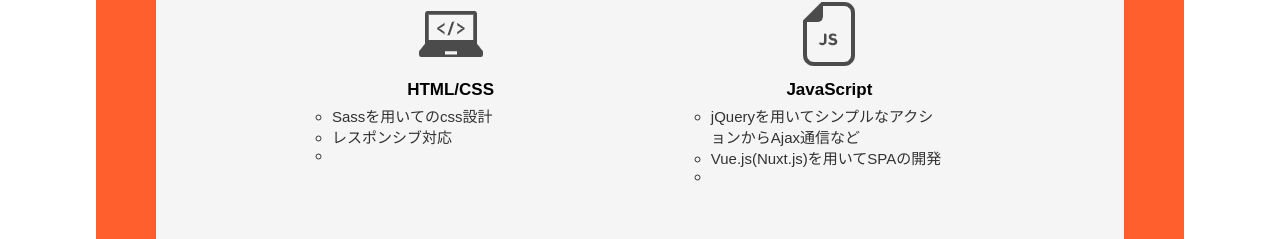
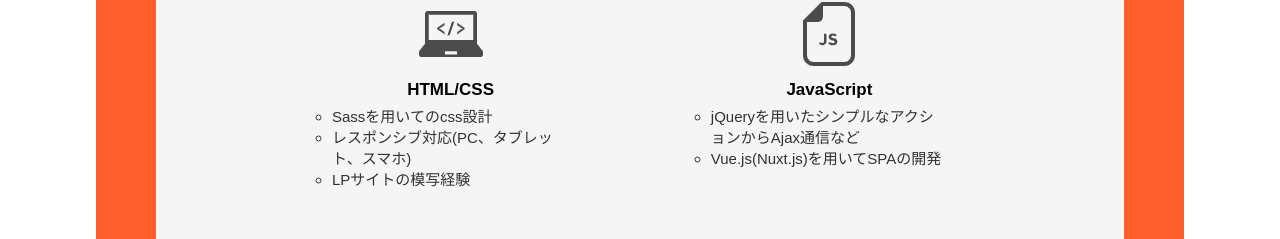
Before and after one commit to hiro0214/portfolio, a Nuxt app: page /skill in a window 1280 px wide. Shown: the part 1976-2215 px from the top of the page. Built offline with nearby package versions, Linux system fonts and the light colour scheme; what vue-mq would draw is missing.

Commit message:
skill-fix

```diff
--- a/pages/skill.vue
+++ b/pages/skill.vue
@@ -145,9 +145,9 @@
   data () {
     return {
       contents: [
-        { title: 'HTML/CSS', icon: require('~/assets/web.png'), text: ["Sassを用いてのcss設計", "レスポンシブ対応", ""]},
-        { title: 'JavaScript', icon: require('~/assets/js.png'), text: ["jQueryを用いてシンプルなアクションからAjax通信など", "Vue.js(Nuxt.js)を用いてSPAの開発", ""]},
-        { title: 'バックエンド', icon: require('~/assets/db.png'), text: ["Ruby on Railsを用いたCRUD機能", "バリデーションや単体テストの実装", ""]},
+        { title: 'HTML/CSS', icon: require('~/assets/web.png'), text: ["Sassを用いてのcss設計", "レスポンシブ対応(PC、タブレット、スマホ)", "LPサイトの模写経験"]},
+        { title: 'JavaScript', icon: require('~/assets/js.png'), text: ["jQueryを用いたシンプルなアクションからAjax通信など", "Vue.js(Nuxt.js)を用いてSPAの開発"]},
+        { title: 'バックエンド', icon: require('~/assets/db.png'), text: ["Ruby on Railsを用いたCRUD機能", "バリデーションや単体テストの実装"]},
         { title: 'ツール', icon: require('~/assets/tool.png'), text: ["SSH、Nginx、Unicornを利用したAWSの経験", "Firebaseによるデータの管理", "githubを用いてのチーム開発経験"]}
       ]
     }
```
